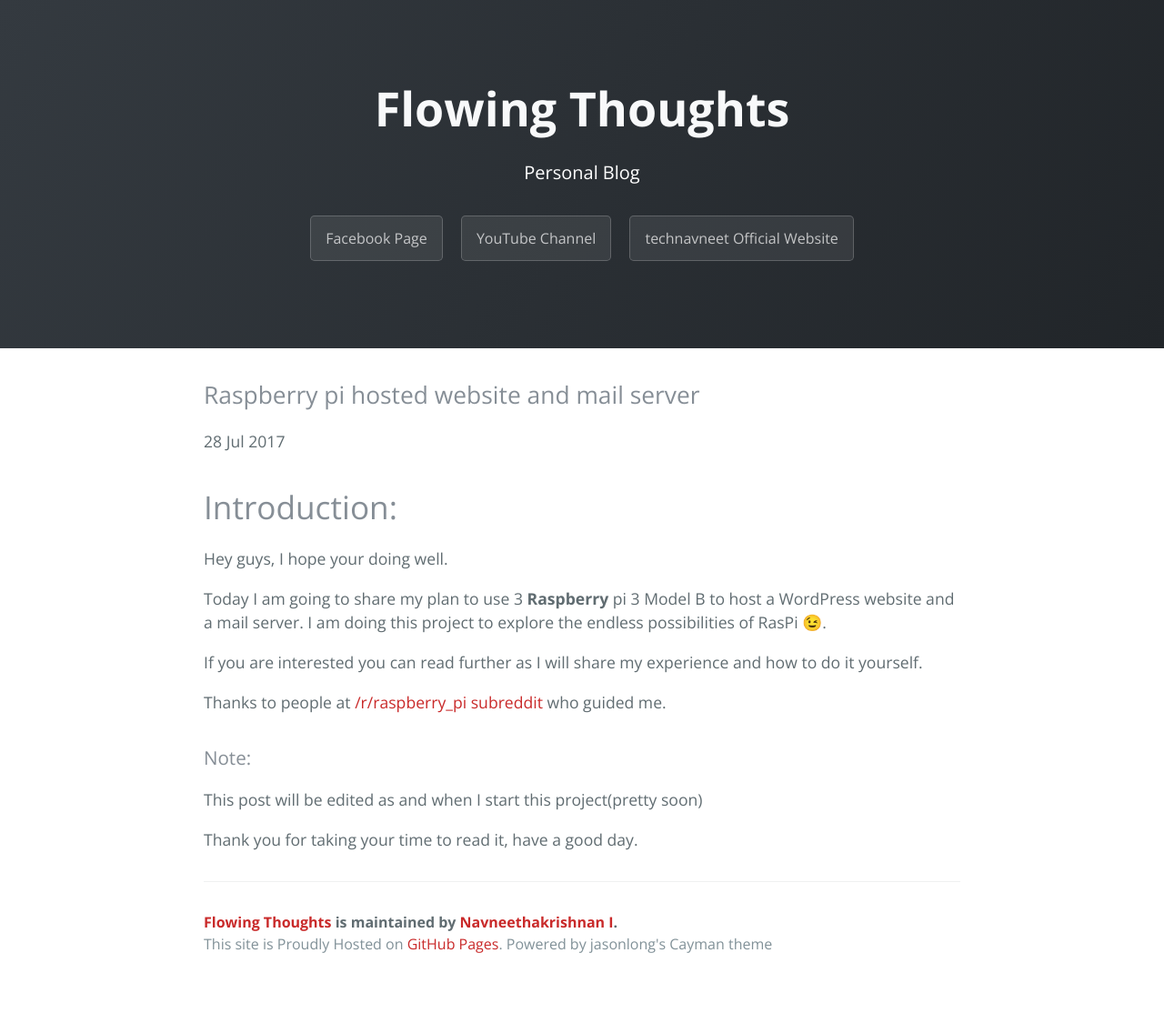
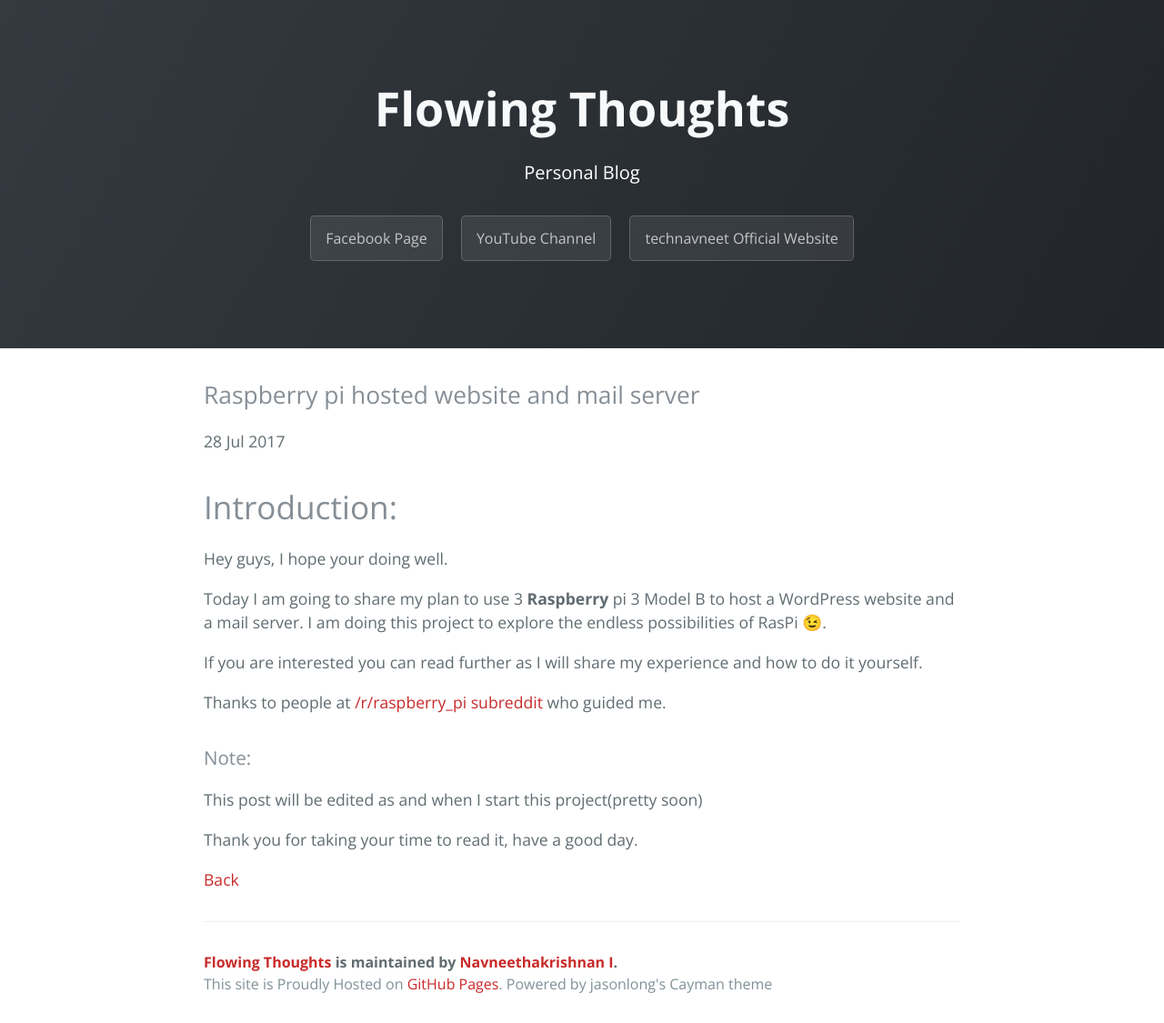
Before and after one commit to Navneet-Suresh/Navneet-Suresh.github.io, a Jekyll site: the page built from _posts/2017-07-28-Raspberry-pi-hosted-website-and-mail-server.md, in a window 1280 px wide. Shown: the whole page at 91% size. Built offline with Jekyll 4.4.1, drawn with Linux system fonts in a browser that asks for light colours; nearby versions of some CDN libraries; before the commit the page ends 1081 px from its top, so only the background shows below that.

Commit message:
Add Link to get back to homepage.
T&E

```diff
--- a/_layouts/post.html
+++ b/_layouts/post.html
@@ -5,3 +5,5 @@ layout: default
 <p class="meta">{{ page.date | date_to_string }}</p>
 
 {{ content }}
+
+<a onclick="window.history.back()">Back</a>
```
